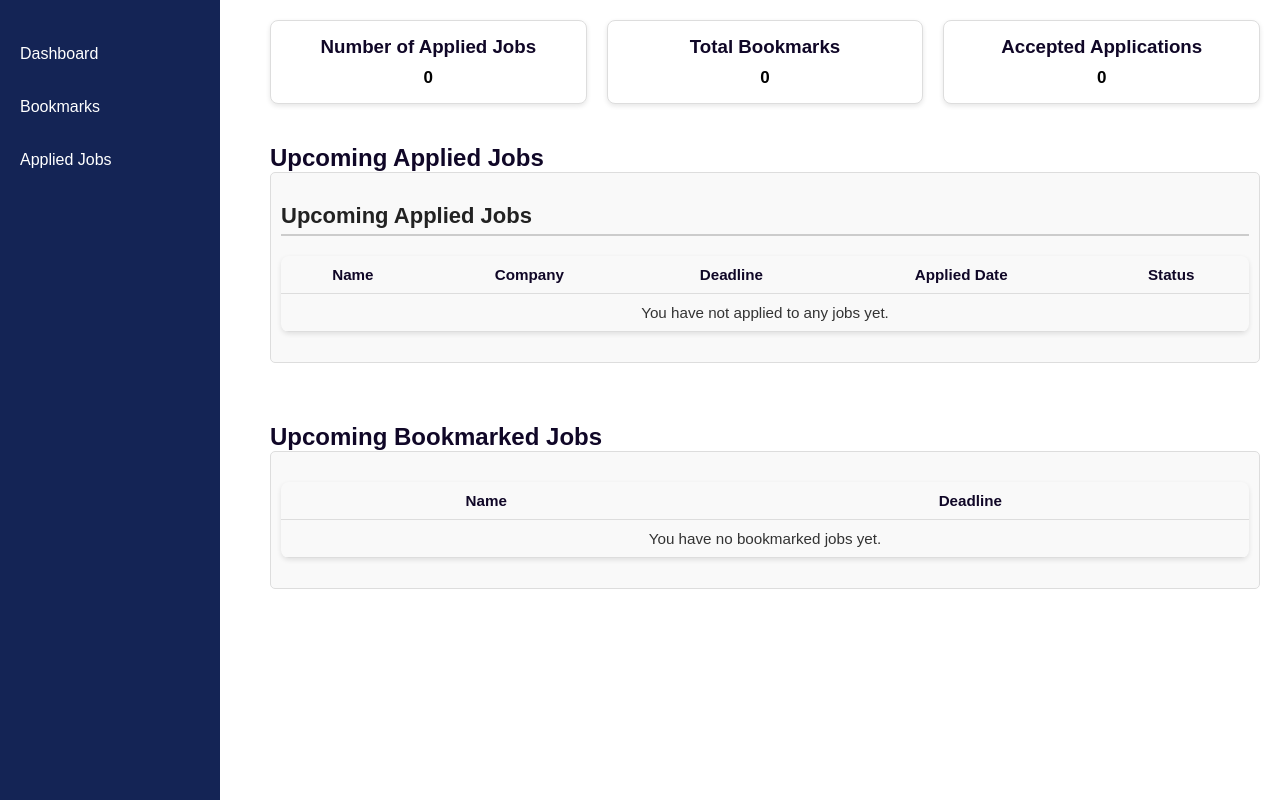
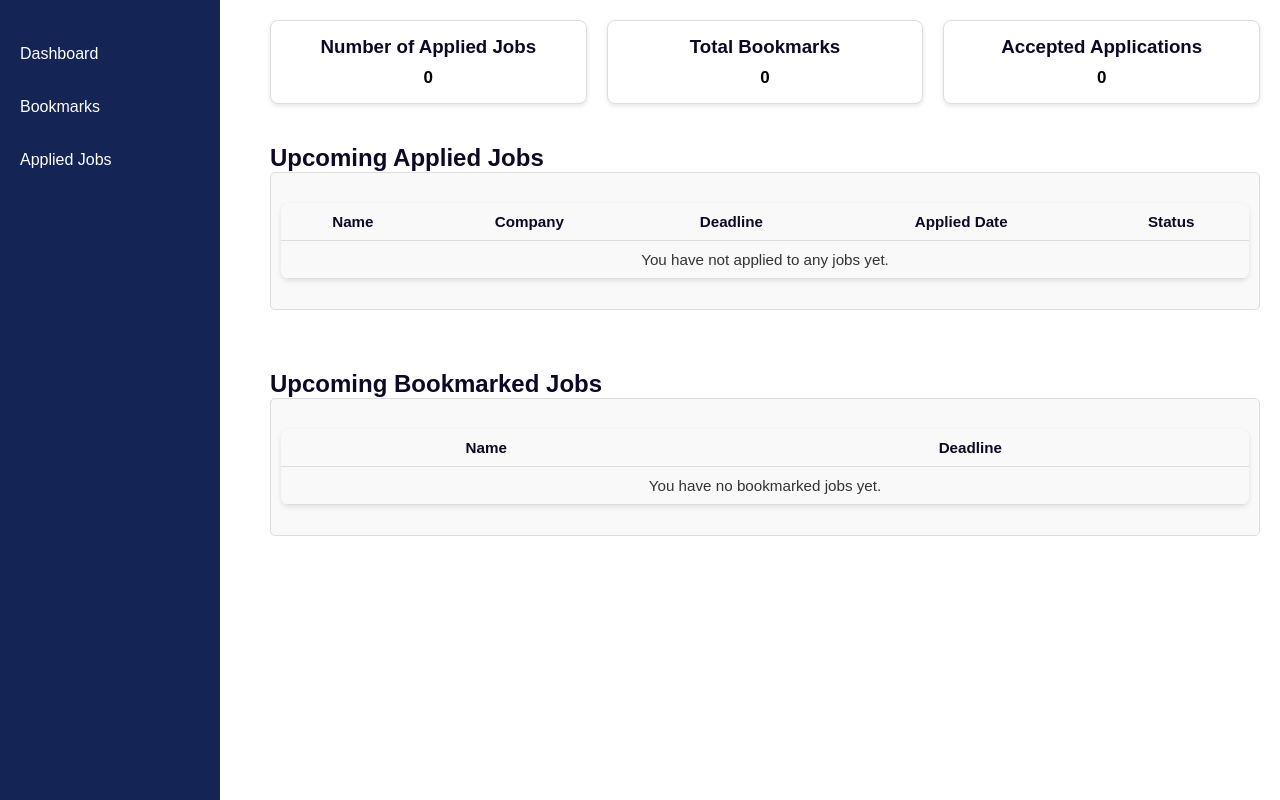
Before and after one commit to safa-jsk/Employify, a PHP site: page /js_dashboard.php in a window 1280 px wide. Shown: the part 78-878 px from the top of the page. Run offline with PHP 8.4, Linux system fonts and the light colour scheme; the visitor is signed in with stand-in values (Sample User, id 1); data that the repository does not hold is empty.

Commit message:
js_dashboard

```diff
--- a/js_dashboard.php
+++ b/js_dashboard.php
@@ -133,7 +133,6 @@ $con->close();
         <!-- Section 2: Applied Jobs List -->
         <h2>Upcoming Applied Jobs</h2>
         <div class="dashboard_section scrollable" id="applied-jobs-section">
-            <h2>Upcoming Applied Jobs</h2>
             <table class="applied-jobs-list">
                 <thead>
                     <tr>
```
